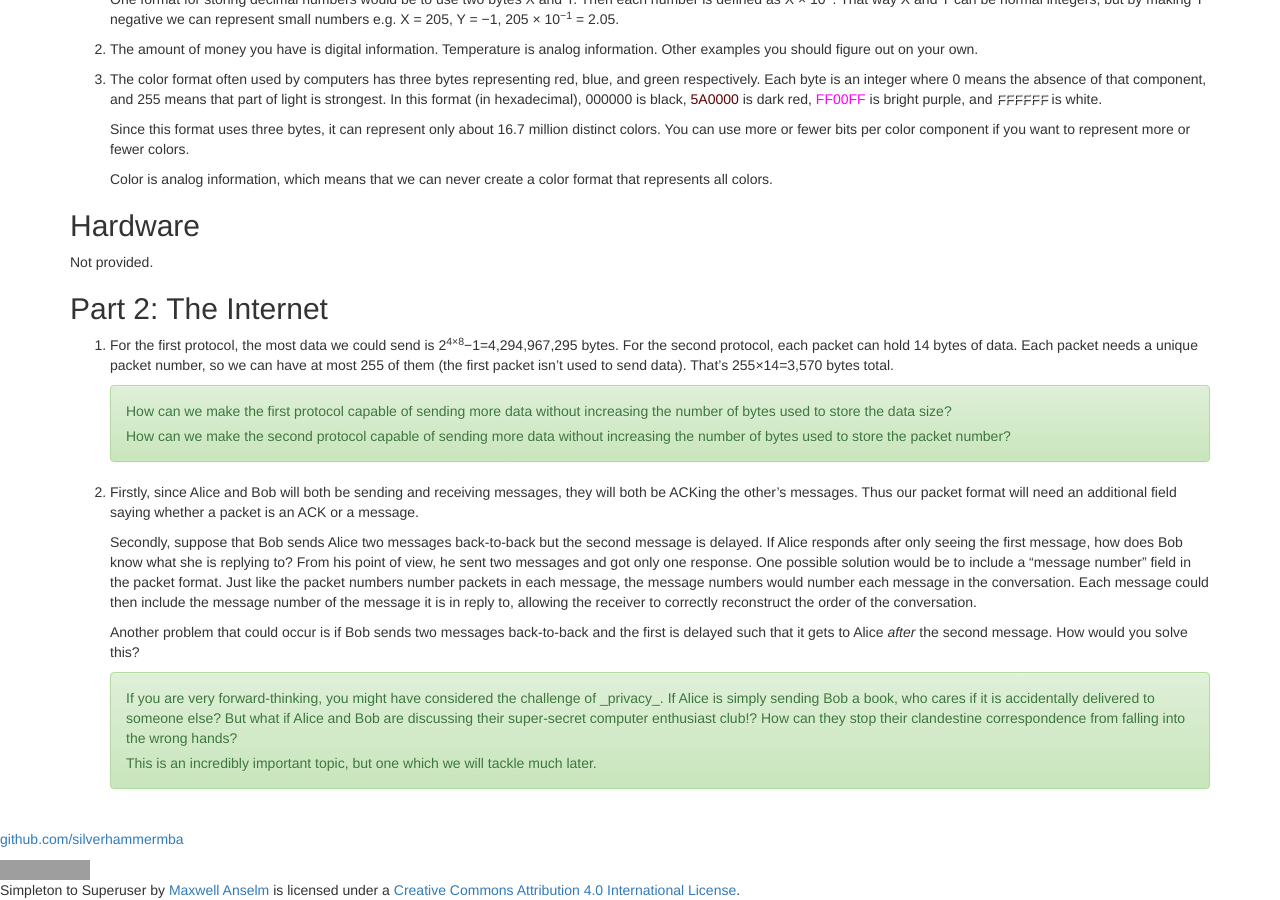
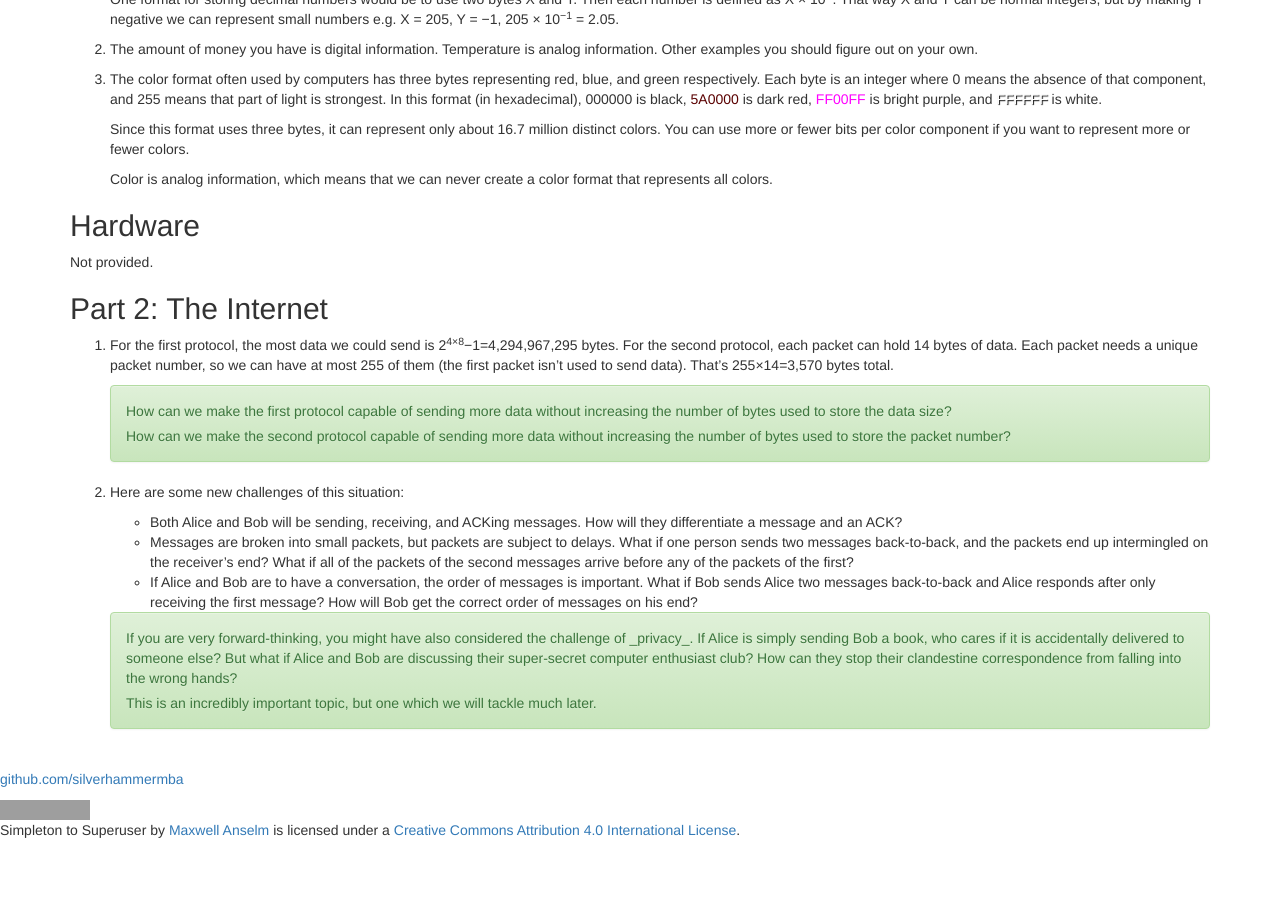
Before and after one commit to silverhammermba/superuser, a Jekyll site: the page built from extras/answers.markdown, in a window 1280 px wide and 900 px high, scrolled down 1215 px. Built offline with Jekyll 4.4.1, drawn with Linux system fonts in a browser that asks for light colours; nearby versions of some CDN libraries; Markdown is read by kramdown in place of the engine named in the settings; after the commit the page ends 2055 px from its top, so only the background shows below that; grey boxes are pictures that could not be loaded.

Commit message:
Less explicit answers for Part 2

```diff
--- a/extras/answers.markdown
+++ b/extras/answers.markdown
@@ -113,29 +113,24 @@
    increasing the number of bytes used to store the packet number?</p>
    </div>
 
-2. Firstly, since Alice and Bob will both be sending and receiving messages,
-   they will both be ACKing the other's messages. Thus our packet format will
-   need an additional field saying whether a packet is an ACK or a message.
+2. Here are some new challenges of this situation:
 
-   Secondly, suppose that Bob sends Alice two messages back-to-back but the
-   second message is delayed. If Alice responds after only seeing the first
-   message, how does Bob know what she is replying to? From his point of view,
-   he sent two messages and got only one response. One possible solution would
-   be to include a "message number" field in the packet format. Just like the
-   packet numbers number packets in each message, the message numbers would
-   number each message in the conversation. Each message could then include
-   the message number of the message it is in reply to, allowing the receiver to
-   correctly reconstruct the order of the conversation.
-
-   Another problem that could occur is if Bob sends two messages back-to-back
-   and the first is delayed such that it gets to Alice _after_ the second
-   message. How would you solve this?
+   * Both Alice and Bob will be sending, receiving, and ACKing messages. How
+	 will they differentiate a message and an ACK?
+   * Messages are broken into small packets, but packets are subject to delays.
+	 What if one person sends two messages back-to-back, and the packets end up
+	 intermingled on the receiver's end? What if all of the packets of the
+	 second messages arrive before any of the packets of the first?
+   * If Alice and Bob are to have a conversation, the order of messages is
+	 important. What if Bob sends Alice two messages back-to-back and Alice
+	 responds after only receiving the first message? How will Bob get the
+	 correct order of messages on his end?
 
    <div class="alert alert-success">
-   <p>If you are very forward-thinking, you might have considered the challenge
-   of _privacy_. If Alice is simply sending Bob a book, who cares if it is
-   accidentally delivered to someone else? But what if Alice and Bob are
-   discussing their super-secret computer enthusiast club!? How can they stop
+   <p>If you are very forward-thinking, you might have also considered the
+   challenge of _privacy_. If Alice is simply sending Bob a book, who cares if
+   it is accidentally delivered to someone else? But what if Alice and Bob are
+   discussing their super-secret computer enthusiast club? How can they stop
    their clandestine correspondence from falling into the wrong hands?</p>
    <p>This is an incredibly important topic, but one which we will tackle much
    later.</p>
```
